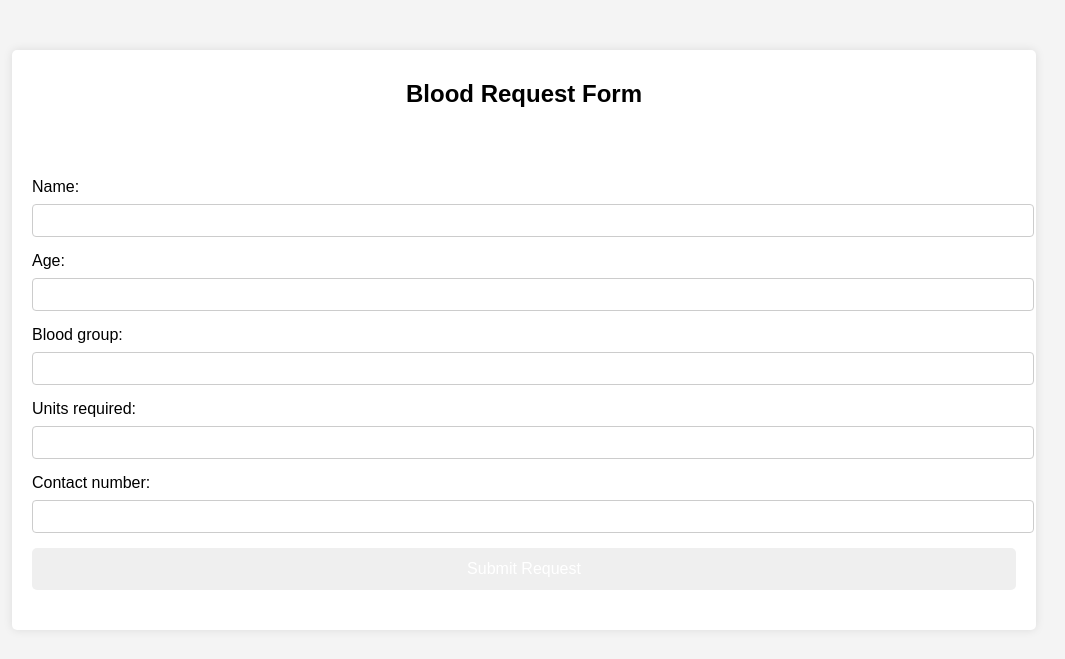
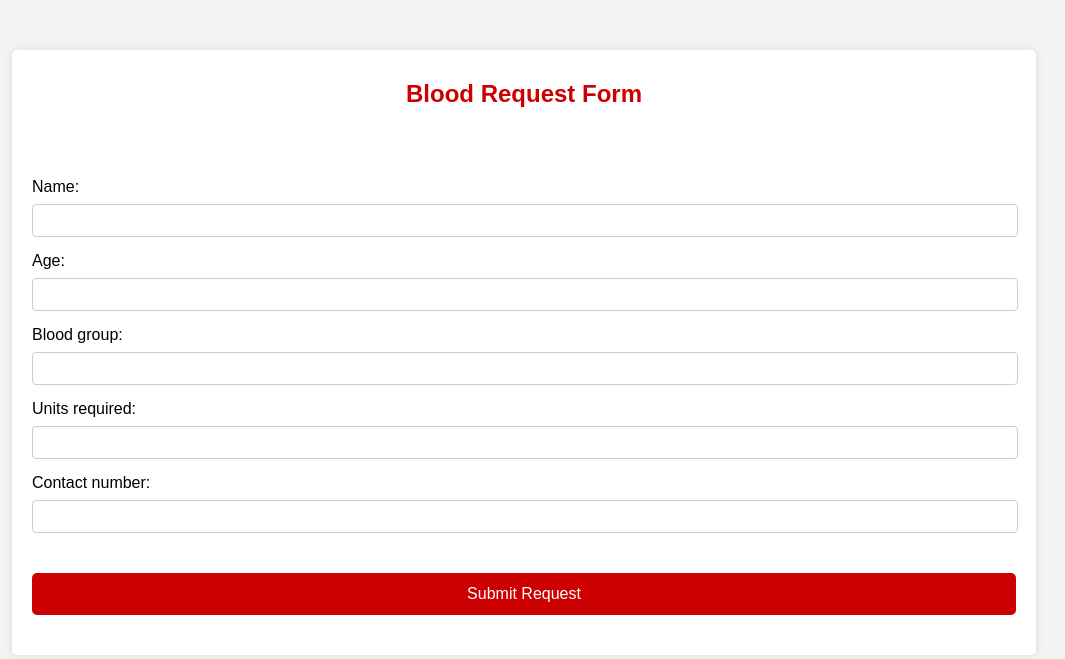
Before and after one commit to Shrilesh-Dhobale/Blood-Bank, a Django app: template templates/blood_request_form.html in a window 1280 px wide. Shown: the top 659 px of the page, without its empty margins (116-1181 px from the left). Run offline with Django 5.2, Linux system fonts and the light colour scheme; the template is opened without the code that fills it, so the values that code supplies are empty.

Commit message:
code modified

```diff
--- a/static/css/blood_request_form.css
+++ b/static/css/blood_request_form.css
@@ -15,7 +15,7 @@
  }
 
  #header {
-     color: cc0000;
+     color: #cc0000;
      padding: 10px 0;
      text-align: center;
  }
@@ -37,7 +37,7 @@
  input[type="number"],
  input[type="tel"] {
      width: 100%;
-     padding: 8px;
+     padding: 8px 0px;
      margin-bottom: 15px;
      border: 1px solid #ccc;
      border-radius: 4px;
@@ -45,13 +45,14 @@
 
  button {
      width: 100%;
-     background-color: cc0000;
+     background-color: #cc0000;
      color: white;
      border: none;
      padding: 12px;
      font-size: 16px;
      border-radius: 5px;
      cursor: pointer;
+     margin-top: 25px;
  }
 
  button:hover {
--- a/static/css/donor_registration.css
+++ b/static/css/donor_registration.css
@@ -6,7 +6,7 @@
     }
 
 #card {
-      background-color: #f4f4f4;
+      background-color: #fff;
       width: 600px;
       margin: 50px auto;
       border-radius: 5px;
@@ -21,7 +21,7 @@
     }
 
     #form-container {
-      background-color: #f4f4f4;
+      background-color: #fff;
       margin: 30px auto;
       padding: 20px;
     }
--- a/templates/donor_login.html
+++ b/templates/donor_login.html
@@ -17,8 +17,10 @@
             <form id="loginfrom">
                 <label for="username">Username:</label>
                 <input type="text" id="username" name="username" required><br><br>
+
                 <label for="password">Password:</label>
                 <input type="password" id="password" name="password" required><br><br>
+
                 <button type="submit">Login</button>
         </div>
         <div id="register-link">
```
Also changed, not shown: templates/donor_registration.html (+15 -14 lines).
